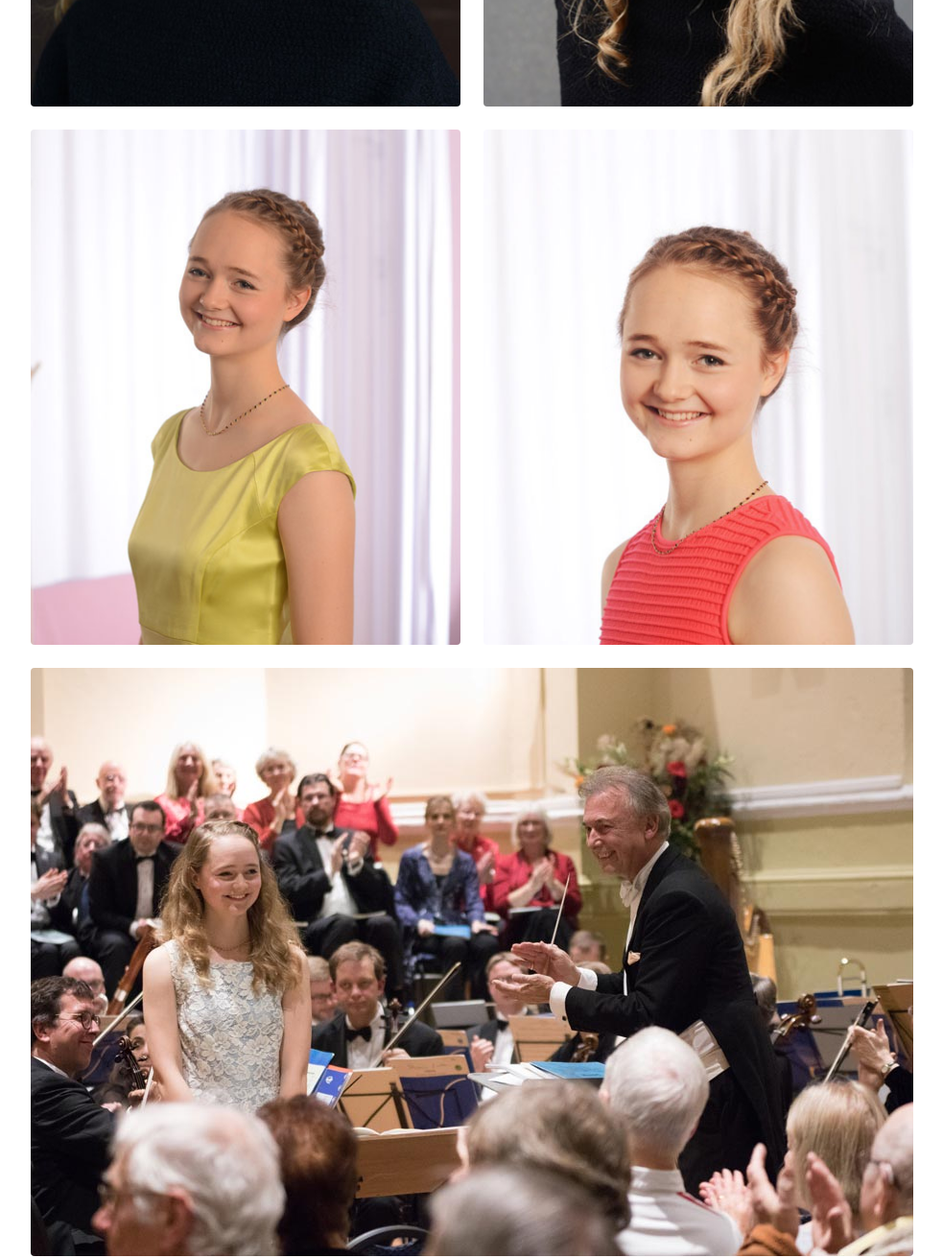
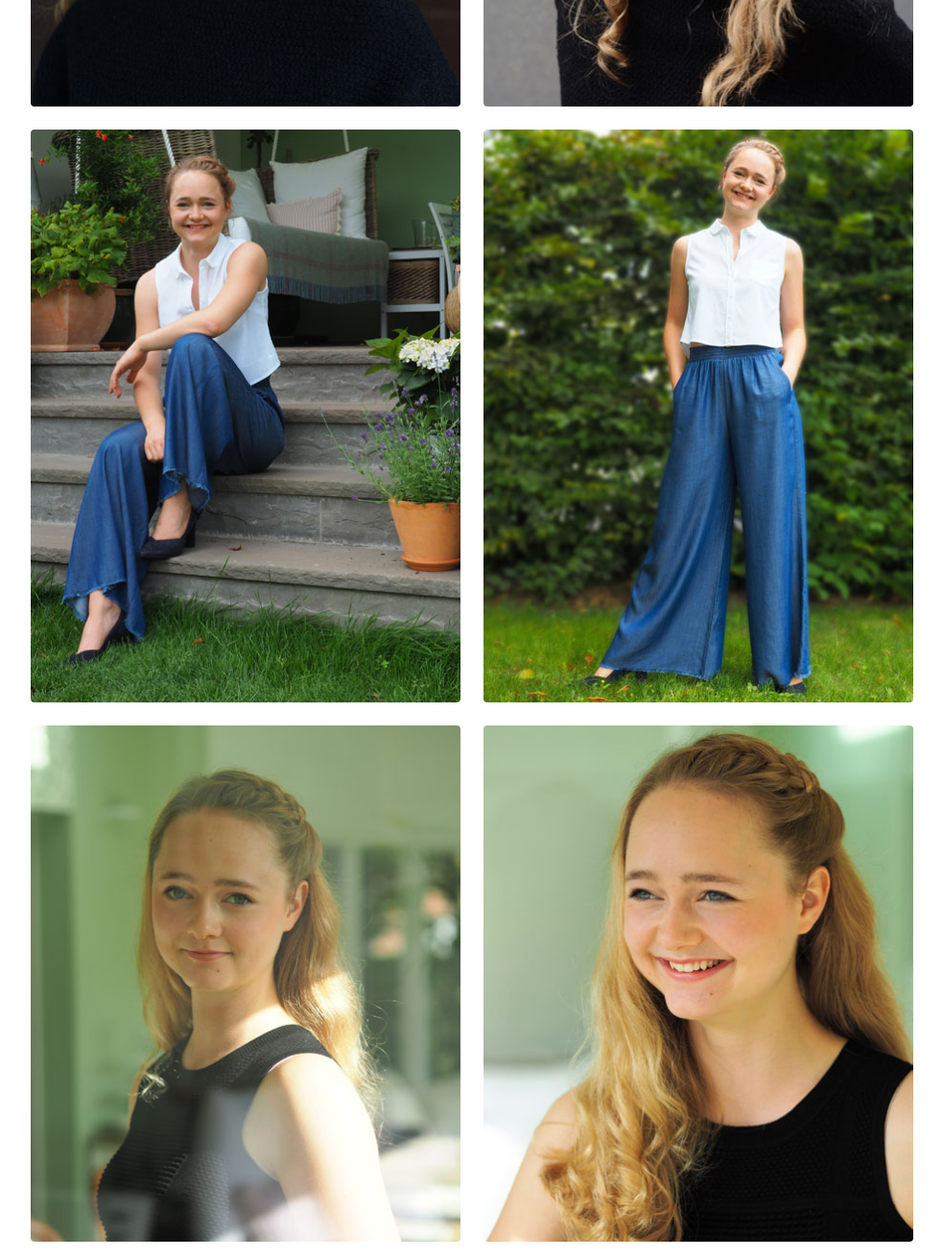
Before and after one commit to plegner/henrikelegner.com, a website: page src/gallery.jade in a window 1280 px wide. Shown: the part 680-1991 px from the top of the page at 96% size, without its empty margins (148-1131 px from the left). Drawn offline with nearby package versions, Linux system fonts and the light colour scheme; files that its build step writes are made by us from their sources.

Commit message:
New images

```diff
--- a/src/calendar.jade
+++ b/src/calendar.jade
@@ -27,7 +27,7 @@ block content
     .grow
       h3 Festival Internazionale Bartolomeo Cristofori
       p.meta 12 September 2020, Palazzo Zuckermann, Padova
-      p.meta Lieder Recital Beethoven and more
+      p Lieder Recital Beethoven and more
 
   .row.event
     div(style="width: 140px"): img(src="/images/arte-musica.jpg" width=140 height=140)
--- a/src/gallery.jade
+++ b/src/gallery.jade
@@ -9,14 +9,18 @@ block content
   .row
     .grow: img(src="/gallery/dark-1.jpg")
     .grow: img(src="/gallery/dark-2.jpg")
-    .grow: img(src="/gallery/light-1.jpg")
-    .grow: img(src="/gallery/light-2.jpg")
+    .grow: img(src="/gallery/green-1.jpg")
+    .grow: img(src="/gallery/green-2.jpg")
+    .grow: img(src="/gallery/green-3.jpg")
+    .grow: img(src="/gallery/green-4.jpg")
     .grow(style="width: 660px"): img(src="/gallery/eye-1.jpg")
     .grow(style="width: 660px"): img(src="/gallery/laurea.jpg")
     .grow: img(src="/gallery/poppea-1.jpg")
     .grow: img(src="/gallery/poppea-2.jpg")
     .grow: img(src="/gallery/poppea-3.jpg")
     .grow: img(src="/gallery/poppea-4.jpg")
+    .grow: img(src="/gallery/light-1.jpg")
+    .grow: img(src="/gallery/light-2.jpg")
     .grow: img(src="/gallery/italy-1.jpg")
     .grow: img(src="/gallery/italy-2.jpg")
     .grow: img(src="/gallery/black-1.jpg")
@@ -25,5 +29,5 @@ block content
     .grow: img(src="/gallery/ballet.jpg")
     .grow: img(src="/gallery/harp.jpg")
     .grow: img(src="/gallery/ashley-1.jpg")
-    .grow: img(src="/gallery/messiah-1.jpg")
-    .grow: img(src="/gallery/bodensee.jpg")
+    //- .grow: img(src="/gallery/messiah-1.jpg")
+    //- .grow: img(src="/gallery/bodensee.jpg")
```
Also changed, not shown: src/gallery/green-1.jpg (added), src/gallery/green-2.jpg (added), src/gallery/green-3.jpg (added), src/gallery/green-4.jpg (added), src/images/henrike2.jpg (added).
